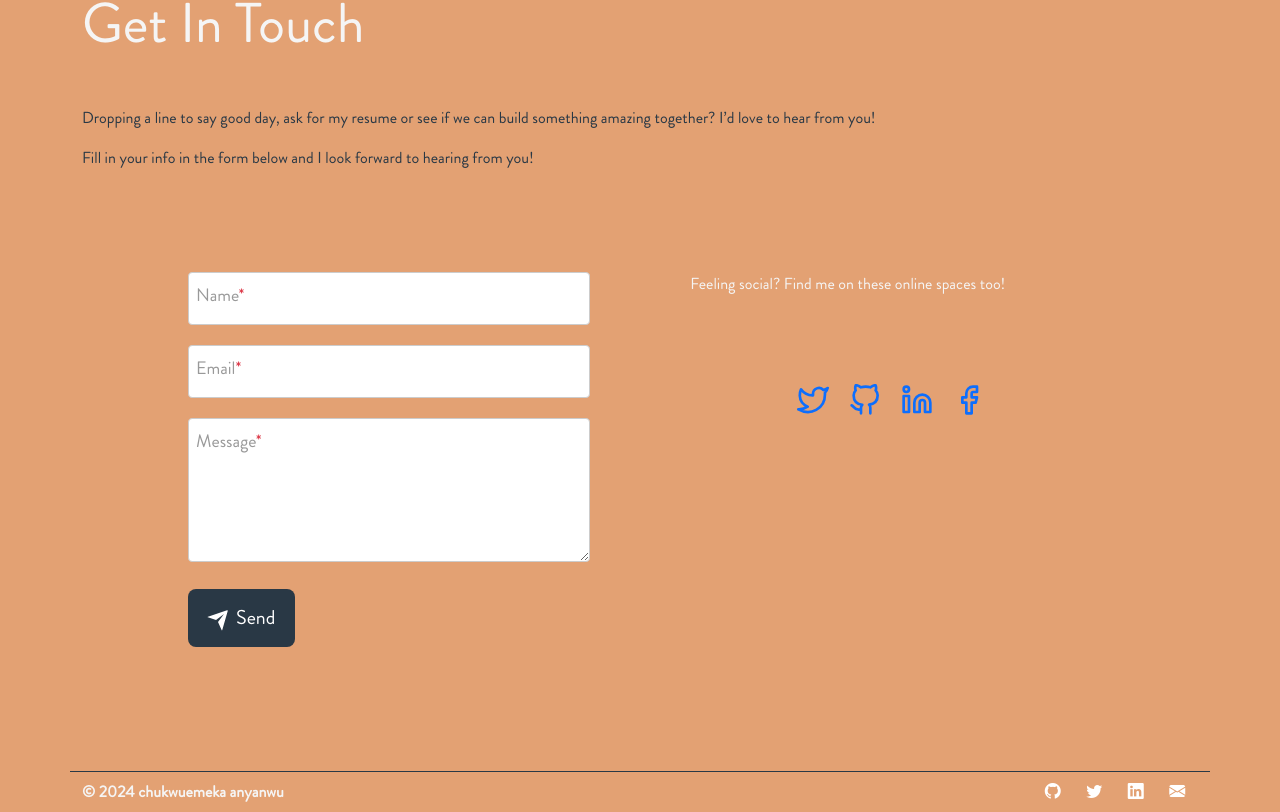
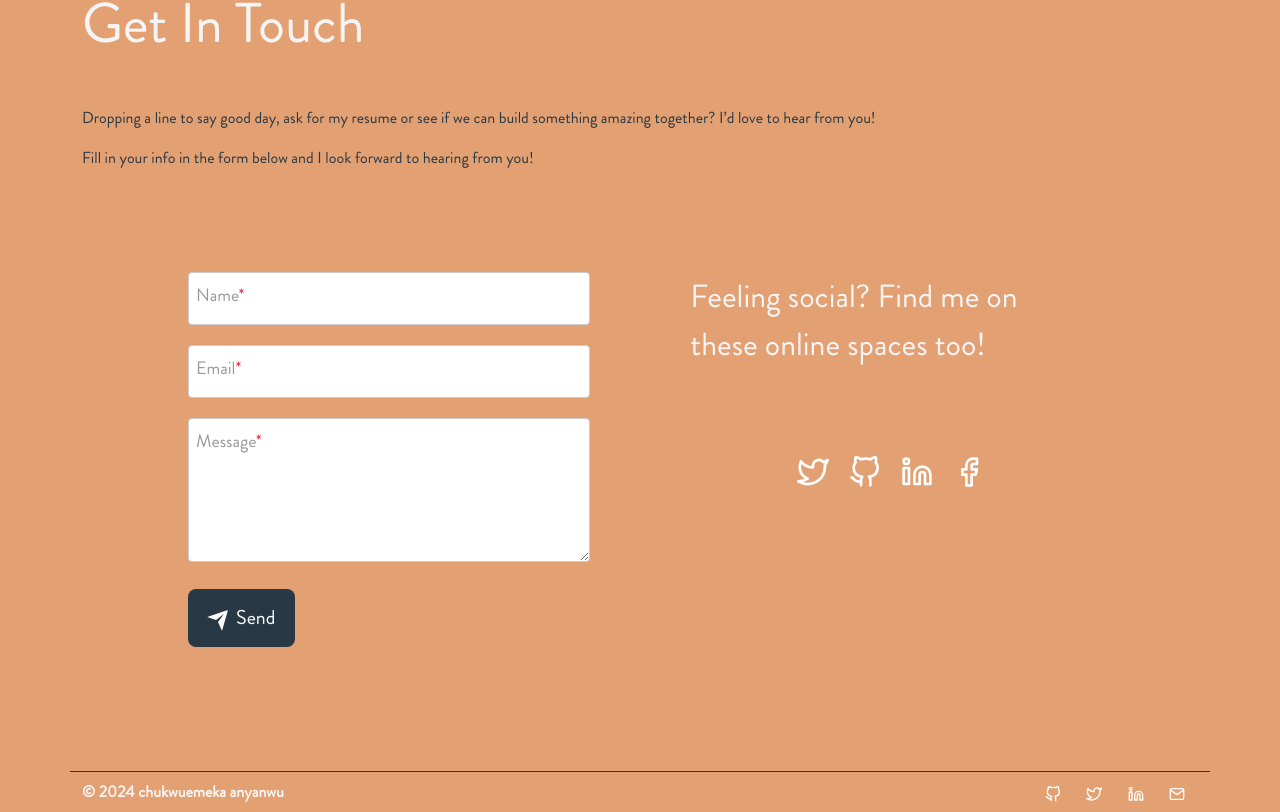
Before and after one commit to ccanyanwu/REACT-PORTFOLIO, a React (Create React App) app: page /contact in a window 1280 px wide. Shown: the part 164-976 px from the top of the page. Built offline with nearby package versions, Linux system fonts and the light colour scheme.

Commit message:
fix: update contact and feature

```diff
--- a/src/components/Footer.jsx
+++ b/src/components/Footer.jsx
@@ -1,8 +1,12 @@
 import styled from "styled-components";
+import { FiGithub, FiTwitter, FiLinkedin, FiMail } from "react-icons/fi";
 
 const Foot = styled.footer`
    {
     border-color: var(--secondary) !important;
+  }
+  a, a:visited{
+    color: #ffffff;
   }
   div:first-child {
     font-size: 1rem;
@@ -11,26 +15,26 @@ const Foot = styled.footer`
 const today = new Date().getFullYear();
 const Footer = () => {
   return (
-    <Foot className="border-top row mt-4">
+    <Foot className="border-top row mt-4 mb-2">
       <div className="col-sm-8 col-12 col-lg-8 col-xl-10 mt-2 text-center text-sm-start text-lowercase fw-bold align-items-center">
         &copy; {today} CHUKWUEMEKA ANYANWU
       </div>
       <div className="col-sm-4 col-5 mx-auto col-lg-4 col-xl-2 mt-3 mt-sm-2 d-flex justify-content-sm-around justify-content-around align-items-center">
         <a href="https://github.com/ccanyanwu" target="_blank" rel="noreferrer">
-          <i className="bi bi-github text-white"></i>
+          <FiGithub />
         </a>
         <a href="https://twitter.com/thryvee" target="_blank" rel="noreferrer">
-          <i className="bi bi-twitter text-white"></i>
+          <FiTwitter />
         </a>
         <a href="https://linkedin.com/in/anyanwucc" rel="noreferrer">
-          <i className="bi bi-linkedin text-white"></i>
+          <FiLinkedin />
         </a>
         <a
           href="mailto:anyanwuccollis@gmail.com"
           target="_blank"
           rel="noreferrer"
         >
-          <i className="bi bi-envelope-fill text-white"></i>
+          <FiMail />
         </a>
       </div>
     </Foot>
--- a/src/data/projects.js
+++ b/src/data/projects.js
@@ -16,7 +16,7 @@ export const Projects = [
     image:
       "https://res.cloudinary.com/trive/image/upload/f_auto,q_auto:eco/v1645783870/muvlist.png",
     description:
-      "Muvlist helps you find the latest trending and popular movies. I used themoviedatabase api to fetch movie details. I was always undecided on what movie to watch when I want to relax for the weekends and this helped me fix that problem and gain more mastery with react and the react custom hooks",
+      "Muvlist helps you find the latest trending and popular movies. I used theMovieDataBase api to fetch movie details. I was always undecided on what movie to watch when I want to relax for the weekends and this helped me fix that problem and gain more mastery with react and the react custom hooks",
     tools: ["ReactJs", "Axios", "CSS3"],
     github: "https://github.com/ccanyanwu/MOVIE-LISTING-APP-REACT-",
     live: "https://muvlist.netlify.app",
@@ -28,7 +28,7 @@ export const Projects = [
       "https://res.cloudinary.com/trive/image/upload/f_auto,q_auto:eco/v1645784692/github.png",
     description:
       "Github finder helps users get the info of any person registered on Github by simply typing in their username. This project helped me understand the usage of the contextAPI and useReducer hook for state management. ",
-    tools: ["ReactJs", "Tailwind CSS", "Axios", "GithubAPI"],
+    tools: ["ReactJs", "Tailwind CSS", "Axios", "GithubRESTAPI"],
     github: "https://github.com/ccanyanwu/GITHUB-FINDER-APP---REACT",
     live: "https://githubidentifier.netlify.app",
   },
@@ -38,7 +38,7 @@ export const Projects = [
     image:
       "https://res.cloudinary.com/trive/image/upload/f_auto,q_auto:eco/v1645785611/fido.png",
     description:
-      "Github finder helps users get the info of any person registered on Github by simply typing in their username. This project helped me understand the usage of the contextAPI and useReducer hook for state management. ",
+      "With Fido Poultry Management System app, farm owners no longer have to worry about losses in the business and livestock as everything is duly accounted for daily. This project was built with vanilla javascript and exercised the power of the browser's local storage for storing data.",
     tools: ["Javascript", "CSS3"],
     github: "https://github.com/ccanyanwu/FIDO-POULTRY",
     live: "https://fidopoultry.netlify.app",
@@ -49,8 +49,8 @@ export const Projects = [
     image:
       "https://res.cloudinary.com/trive/image/upload/f_auto,q_auto:eco/v1645786473/expenditure.png",
     description:
-      "Github finder helps users get the info of any person registered on Github by simply typing in their username. This project helped me understand the usage of the contextAPI and useReducer hook for state management. ",
-    tools: ["NodeJS", "ExpressJs"],
+      "Expenditure tracker app helps managers in the company's  departments manage and keep a record of all company expenses spent by employees. The type of expense, category, date, time and much more can be tracked by managers using this app. There is also of role based access in place, giving managers privileges review expenses.",
+    tools: ["NodeJS", "ExpressJs", "Bootstrap"],
     github: "https://github.com/ccanyanwu/EXPENSE-TRACKING-APPLICATION",
     live: "https://expendituretracker.herokuapp.com/",
   },
@@ -60,18 +60,18 @@ export const Projects = [
     image:
       "https://res.cloudinary.com/trive/image/upload/f_auto,q_auto:eco/v1645787835/football.png",
     description:
-      "Github finder helps users get the info of any person registered on Github by simply typing in their username. This project helped me understand the usage of the contextAPI and useReducer hook for state management. ",
-    tools: ["javaScript"],
+      "A simple football quiz app built with javascript that tries to mimic single page application behaviour. It was one of my earliest javascript prjects that taught me a lot about the capabilities of javascript.",
+    tools: ["javaScript", "CSS3"],
     github: "https://github.com/ccanyanwu/FOOTBALL-QUIZ-APP",
     live: "https://ccanyanwu.github.io/FOOTBALL-QUIZ-APP/",
   },
   {
     stack: ["all", "javascript"],
-    name: "Calculator",
+    name: "Quik Calc",
     image:
       "https://res.cloudinary.com/trive/image/upload/f_auto,q_auto:eco/v1645788240/calculator.png",
     description:
-      "Github finder helps users get the info of any person registered on Github by simply typing in their username. This project helped me understand the usage of the contextAPI and useReducer hook for state management. ",
+      "Quik Calc can be used in performing basic mathematical operations such as addition, division, multiplication and subtraction. On an attempt to make wrong operations, an error is displayed to the user of a few seconds. It can also take large numbers as input for operations. This app was built with vanilla javascript",
     tools: ["javaScript", "CSS3"],
     github:
       "https://github.com/ccanyanwu/IGhub-Frontend-Assignment-/tree/Calcagba",
@@ -83,7 +83,7 @@ export const Projects = [
     image:
       "https://res.cloudinary.com/trive/image/upload/f_auto,q_auto:eco/v1645814385/heavyweight.jpg",
     description:
-      "Github finder helps users get the info of any person registered on Github by simply typing in their username. This project helped me understand the usage of the contextAPI and useReducer hook for state management. ",
+      "Heavyweight landing page is a pixel perfect clone of the famous heavyweight intuitive interfaces for startup website (https://heavyweight.nl) landing page. Built with bootstrap, this project really improved my knowledge of handling lay out for webpages and responsive web design too.",
     tools: ["html", "Bootstrap"],
     github:
       "https://github.com/ccanyanwu/IGhub-Frontend-Assignment-/tree/heavyWeight",
@@ -95,7 +95,7 @@ export const Projects = [
     image:
       "https://res.cloudinary.com/trive/image/upload/f_auto,q_auto:eco/v1645812665/hi-praise.png",
     description:
-      "Github finder helps users get the info of any person registered on Github by simply typing in their username. This project helped me understand the usage of the contextAPI and useReducer hook for state management. ",
+      "This project was born out of the desire to give a local business that has been in existence for 16 years an online presence. With this webpage, customers can place their order after going through the company's products. The location on the map is also available for easy direction to the physical facility.",
     tools: ["html", "CSS3", "AOS"],
     github: "https://github.com/ccanyanwu/Hi-praise",
     live: "https://hi-praise.netlify.app",
--- a/src/pages/Contact.jsx
+++ b/src/pages/Contact.jsx
@@ -3,6 +3,10 @@ import { FiGithub, FiTwitter, FiLinkedin, FiFacebook } from "react-icons/fi";
 
 
 const Section = styled.section`
+  a,
+  a:visited {
+    color: #ffffff;
+  }
   .form-para {
     color: var(--secondary);
     font-size: 1rem;
@@ -11,7 +15,7 @@ const Section = styled.section`
 
   .contact-box {
     width: 90%;
-    margin: 1.25rem auto .75rem !important;
+    margin: 1.25rem auto 0.75rem !important;
   }
 
   .contact-links,
@@ -19,6 +23,9 @@ const Section = styled.section`
     padding: 8% 5% 10% 5%;
   }
 
+  .contact-links > p{
+    font-size: 2rem;
+  }
   @media only screen and (max-width: 800px) {
     .contact-links,
     .contact-form-wrapper {
```
